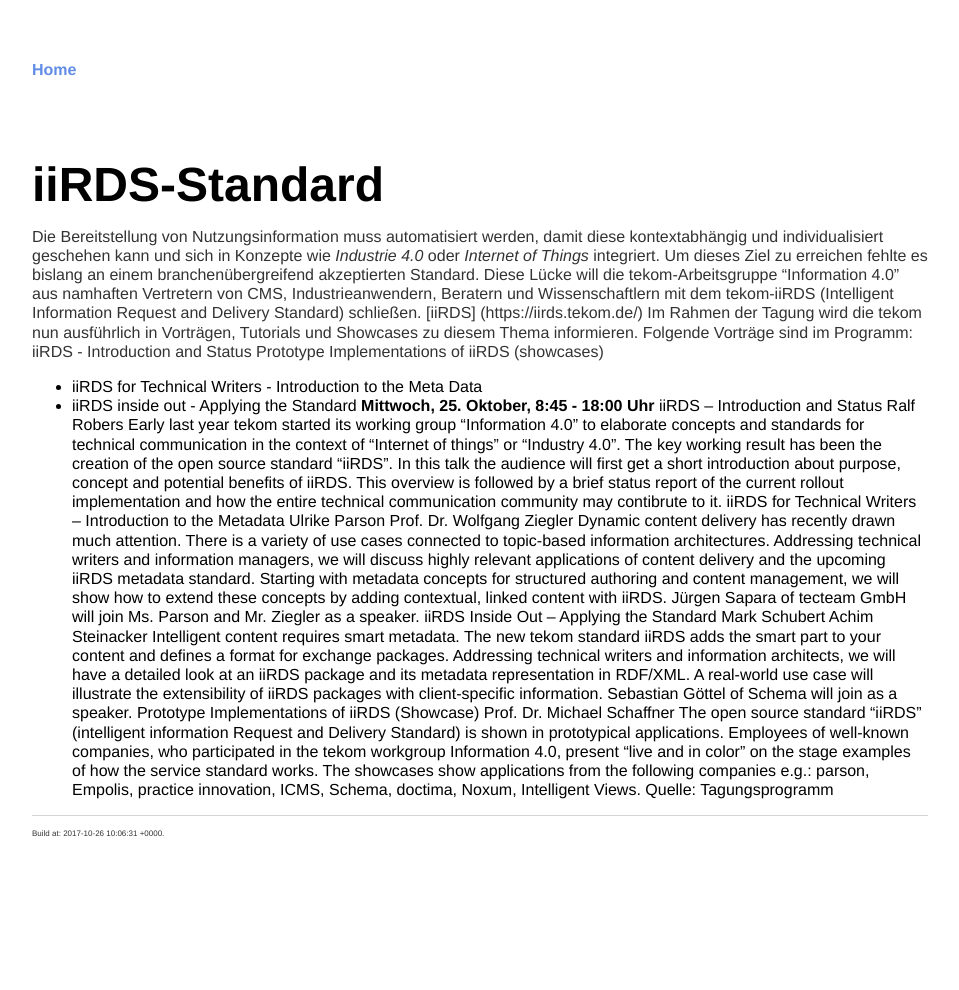
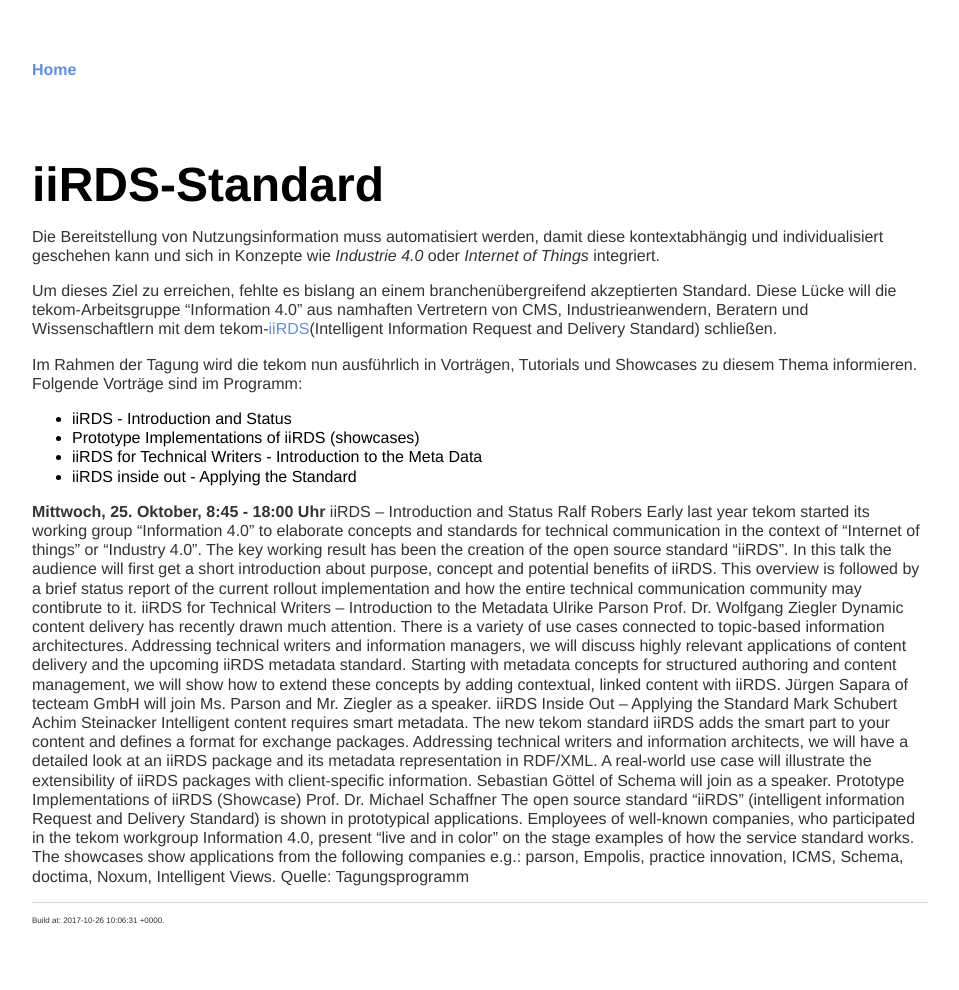
Before and after one commit to parson-AG/tekom2017_markdown_workshop_2, a Jekyll site: the page built from texte_tekom/iirds.md, in a window 1280 px wide. Shown: the whole page, without its empty margins (160-1119 px from the left). Built offline with Jekyll 4.4.1, drawn with Linux system fonts in a browser that asks for light colours; our own code applies the rules of GitHub Pages for plain Markdown files; before the commit the page ends 904 px from its top, so only the background shows below that.

Commit message:
Update iirds.md

```diff
--- a/texte_tekom/iirds.md
+++ b/texte_tekom/iirds.md
@@ -1,16 +1,19 @@
 # iiRDS-Standard
 Die Bereitstellung von Nutzungsinformation muss automatisiert werden, damit diese kontextabhängig und individualisiert
 geschehen kann und sich in Konzepte wie *Industrie 4.0* oder *Internet of Things* integriert.
-Um dieses Ziel zu erreichen fehlte es bislang an einem branchenübergreifend akzeptierten Standard.
+
+Um dieses Ziel zu erreichen, fehlte es bislang an einem branchenübergreifend akzeptierten Standard.
 Diese Lücke will die tekom-Arbeitsgruppe "Information 4.0" aus namhaften Vertretern von CMS, Industrieanwendern,
-Beratern und Wissenschaftlern mit dem tekom-iiRDS (Intelligent Information Request and Delivery Standard) schließen.
-[iiRDS] (https://iirds.tekom.de/)
+Beratern und Wissenschaftlern mit dem tekom-[iiRDS](https://iirds.tekom.de/)(Intelligent Information Request and Delivery Standard) schließen.
+
 Im Rahmen der Tagung wird die tekom nun ausführlich in Vorträgen, Tutorials und Showcases zu diesem Thema informieren.
 Folgende Vorträge sind im Programm:
-iiRDS - Introduction and Status
-Prototype Implementations of iiRDS (showcases)
+
+* iiRDS - Introduction and Status
+* Prototype Implementations of iiRDS (showcases)
 * iiRDS for Technical Writers - Introduction to the Meta Data
 * iiRDS inside out - Applying the Standard
+
 **Mittwoch, 25. Oktober, 8:45 - 18:00 Uhr**
 iiRDS – Introduction and Status
 Ralf Robers
```
